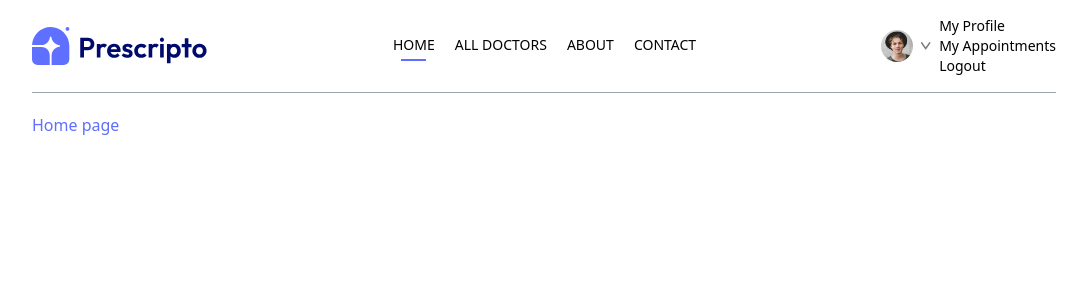
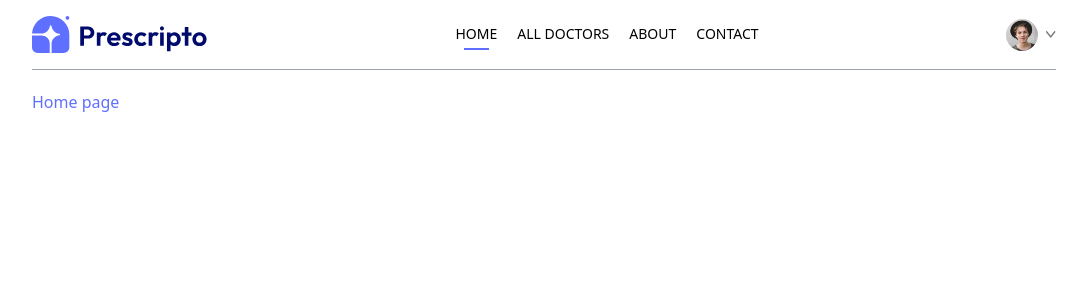
Before and after one commit to hshehabu/appointment-react-tailwind, a React (Vite) app in the folder appointment-booking/: page / in a window 1280 px wide. Shown: the top 300 px of the page, without its empty margins (96-1183 px from the left). Built offline with nearby package versions, Linux system fonts and the light colour scheme.

Commit message:
dropdown menu feature

```diff
--- a/appointment-booking/src/components/Navbar.jsx
+++ b/appointment-booking/src/components/Navbar.jsx
@@ -34,7 +34,7 @@ const Navbar = () => {
           <div className="flex items-center gap-2  cursor-pointer group relative">
             <img src={assets.profile_pic} className="rounded-full w-8" alt="" />
             <img src={assets.dropdown_icon} className="w-2.5" alt="" />
-            <div>
+            <div className="absolute top-0 right-0 pt-14 text-base font-medium text-gray-600 z-10 hidden group-hover:block ">
                 <div>
                     <p>My Profile</p>
                     <p>My Appointments</p>
```
